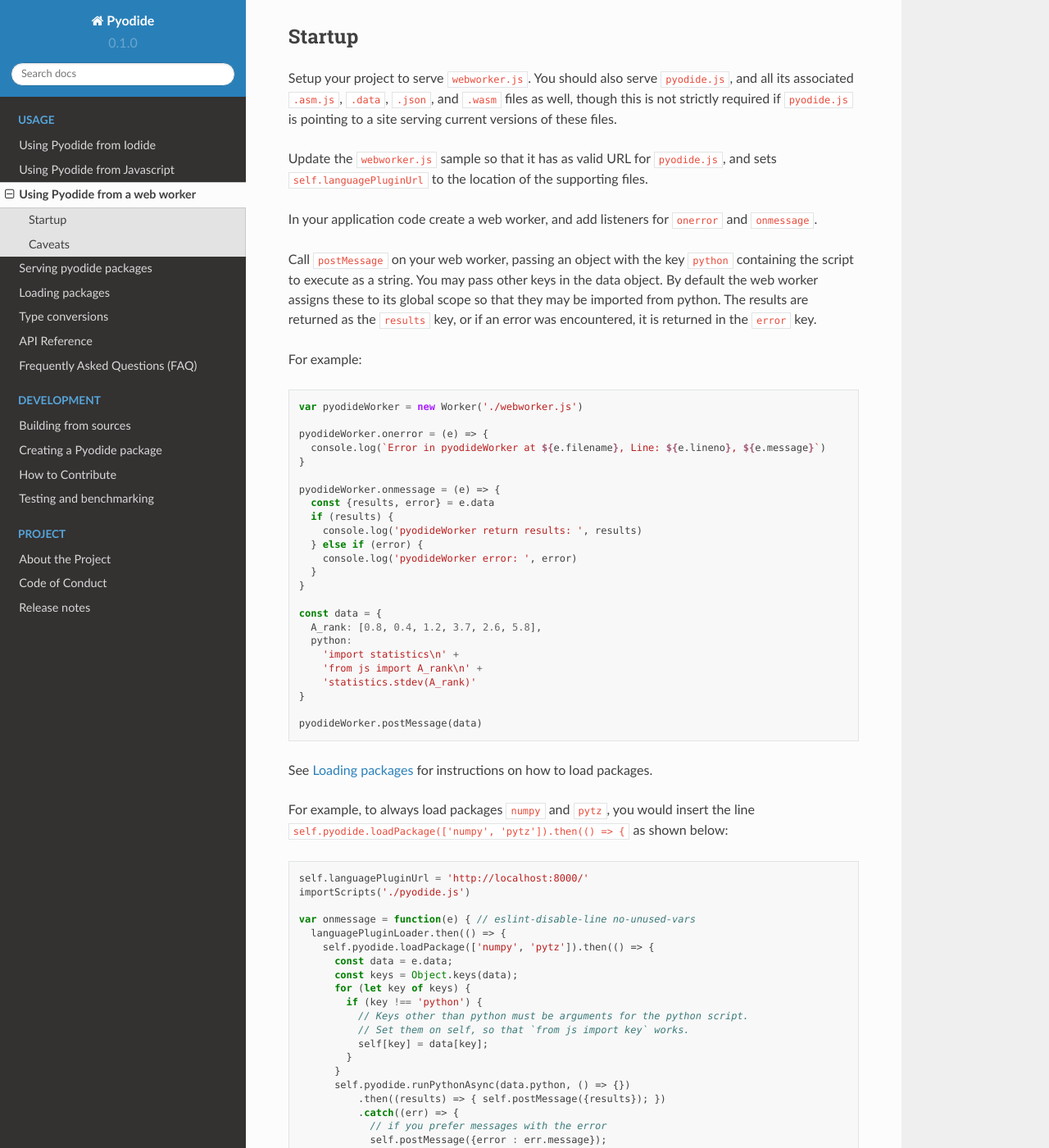
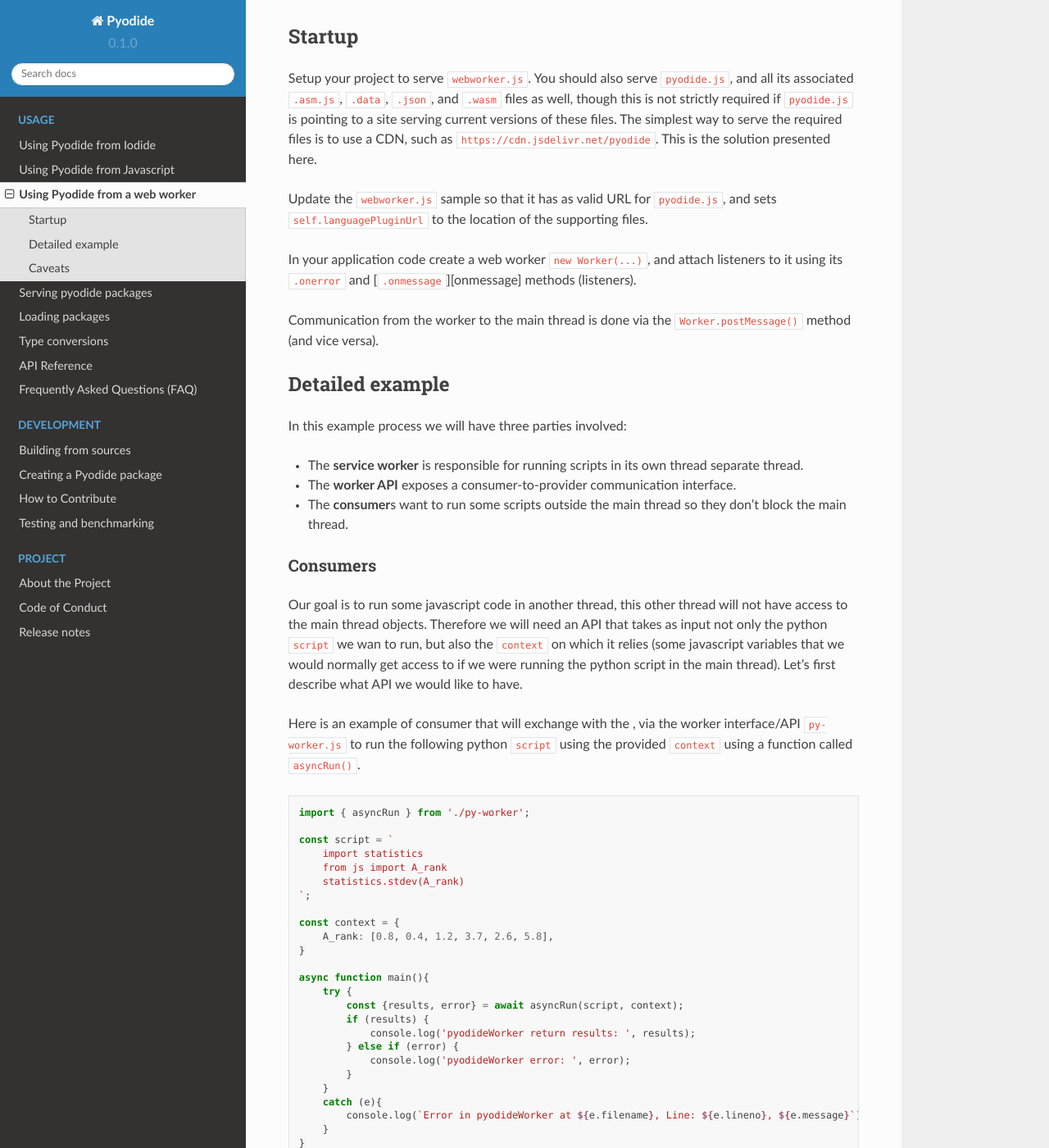
Before and after one commit to pyodide/pyodide, a Sphinx documentation site: the page built from docs/using_pyodide_from_webworker.md, in a window 1280 px wide and 1400 px high, scrolled down 204 px. Shown: the whole window at 82% size. Built offline with Sphinx 7.4.7 and the Read the Docs theme 2.0.0, drawn with Linux system fonts in a browser that asks for light colours; the version number is read from the project's files by our own code; some of the changed text lies outside the part shown.

Commit message:
DOC Improve web worker documentation (#798)

````diff
--- a/docs/using_pyodide_from_webworker.md
+++ b/docs/using_pyodide_from_webworker.md
@@ -10,82 +10,169 @@
 `pyodide.js`, and all its associated `.asm.js`, `.data`, `.json`, and `.wasm`
 files as well, though this is not strictly required if `pyodide.js` is pointing
 to a site serving current versions of these files.
+The simplest way to serve the required files is to use a CDN,
+such as `https://cdn.jsdelivr.net/pyodide`. This is the solution
+presented here.
 
 Update the `webworker.js` sample so that it has as valid URL for `pyodide.js`, and sets
 `self.languagePluginUrl` to the location of the supporting files.
 
-In your application code create a web worker, and add listeners for `onerror`
-and `onmessage`.
+In your application code create a web worker `new Worker(...)`,
+and attach listeners to it using its `.onerror` and [`.onmessage`][onmessage]
+methods (listeners).
 
-Call `postMessage` on your web worker, passing an object with the key `python`
-containing the script to execute as a string. You may pass other keys in the
-data object. By default the web worker assigns these to its global scope so that
-they may be imported from python. The results are returned as the `results` key,
-or if an error was encountered, it is returned in the `error` key.
+Communication from the worker to the main thread is done via the `Worker.postMessage()`
+method (and vice versa).
 
-For example:
+[worker onmessage]: https://developer.mozilla.org/en-US/docs/Web/API/Web_Workers_API/Using_web_workers#Sending_messages_to_and_from_a_dedicated_worker
+[worker onerror]: https://developer.mozilla.org/en-US/docs/Web/API/Web_Workers_API/Using_web_workers#Handling_errors
+
+## Detailed example
+
+In this example process we will have three parties involved:
+
+* The **service worker** is responsible for running scripts in its own thread separate thread.
+* The **worker API** exposes a consumer-to-provider communication interface.
+* The **consumer**s want to run some scripts outside the main thread so they don't block the main thread.
+
+### Consumers
+
+Our goal is to run some javascript code in another thread, this other thread will
+not have access to the main thread objects. Therefore we will need an API that takes
+as input not only the python `script` we wan to run, but also the `context` on which
+it relies (some javascript variables that we would normally get access to if we
+were running the python script in the main thread). Let's first describe what API
+we would like to have.
+
+Here is an example of consumer that will exchange with the , via the worker
+interface/API `py-worker.js` to run the following python `script` using the provided `context`
+using a function called `asyncRun()`.
 
 ```js
-var pyodideWorker = new Worker('./webworker.js')
+import { asyncRun } from './py-worker';
 
-pyodideWorker.onerror = (e) => {
-  console.log(`Error in pyodideWorker at ${e.filename}, Line: ${e.lineno}, ${e.message}`)
+const script = `
+    import statistics
+    from js import A_rank
+    statistics.stdev(A_rank)
+`;
+
+const context = {
+    A_rank: [0.8, 0.4, 1.2, 3.7, 2.6, 5.8],
 }
 
-pyodideWorker.onmessage = (e) => {
-  const {results, error} = e.data
-  if (results) {
-    console.log('pyodideWorker return results: ', results)
-  } else if (error) {
-    console.log('pyodideWorker error: ', error)
-  }
+async function main(){
+    try {
+        const {results, error} = await asyncRun(script, context);
+        if (results) {
+            console.log('pyodideWorker return results: ', results);
+        } else if (error) {
+            console.log('pyodideWorker error: ', error);
+        }
+    }
+    catch (e){
+        console.log(`Error in pyodideWorker at ${e.filename}, Line: ${e.lineno}, ${e.message}`)
+    }
 }
 
-const data = {
-  A_rank: [0.8, 0.4, 1.2, 3.7, 2.6, 5.8],
-  python:
-    'import statistics\n' +
-    'from js import A_rank\n' +
-    'statistics.stdev(A_rank)'
+main();
+```
+
+Before writing the API, lets first have a look at how the worker operates.
+How does our service worker will run the `script` using a given `context`.
+
+### Service worker
+
+[A worker][worker API] is ...
+
+> A worker is an object created using a constructor (e.g. [Worker()][Worker constructor])  that runs a named JavaScript file — this file contains the code that will run in the worker thread; workers run in another global context that is different from the current window. This context is represented by either a DedicatedWorkerGlobalScope object (in the case of dedicated workers - workers that are utilized by a single script), or a SharedWorkerGlobalScope (in the case of shared workers - workers that are shared between multiple scripts).
+
+In our case we will use a single worker to execute python code without interfering with
+client side rendering (which is done by the main javascript thread). The worker does
+two things:
+
+1. Listen on new messages from the main thread
+2. Respond back once it finished executing the python script
+
+These are the required tasks it should fulfill, but it can do other things.
+For example, to always load packages `numpy` and `pytz`, you would insert the
+lines `pythonLoading = self.pyodide.loadPackage(['numpy', 'pytz'])` and
+`await pythonLoading;` as shown below:
+
+```js
+// webworker.js
+
+// Setup your project to serve `py-worker.js`. You should also serve
+// `pyodide.js`, and all its associated `.asm.js`, `.data`, `.json`,
+// and `.wasm` files as well:
+self.languagePluginUrl = 'https://cdn.jsdelivr.net/pyodide/v0.15.0/full/';
+importScripts('https://cdn.jsdelivr.net/pyodide/v0.15.0/full/pyodide.js');
+
+let pythonLoading;
+async function loadPythonPackages(){
+    await languagePluginLoader;
+    pythonLoading = self.pyodide.loadPackage(['numpy', 'pytz']);
 }
 
-pyodideWorker.postMessage(data)
-
+var onmessage = async(event) => {
+    await languagePluginLoader;
+     // since loading package is asynchronous, we need to make sure loading is done:
+    await pythonLoading;
+    // Don't bother yet with this line, suppose our API is built in such a way:
+    const {python, ...context} = event.data;
+    // The worker copies the context in its own "memory" (an object mapping name to values)
+    for (const key of Object.keys(context)){
+        self[key] = context[key];
+    }
+    // Now is the easy part, the one that is similar to working in the main thread:
+    try {
+        self.postMessage({
+            results: await self.pyodide.runPythonAsync(python)
+        });
+    }
+    catch (error){
+        self.postMessage(
+            {error : error.message}
+        );
+    }
+}
 ```
 
-See {ref}`loading_packages` for instructions on how to load packages.
+### The worker API
 
-For example, to always load packages `numpy` and `pytz`, you would insert the
-line `self.pyodide.loadPackage(['numpy', 'pytz']).then(() => {` as shown below:
+Now that we established what the two sides need and how they operate,
+lets connect them using this simple API (`py-worker.js`). This part is
+optional and only a design choice, you could achieve similar results
+by exchanging message directly between your main thread and the webworker.
+You would just need to call `.postMessages()` with the right arguments as
+this API does.
 
 ```js
-self.languagePluginUrl = 'http://localhost:8000/'
-importScripts('./pyodide.js')
+const pyodideWorker = new Worker('./build/webworker.js')
 
-var onmessage = function(e) { // eslint-disable-line no-unused-vars
-  languagePluginLoader.then(() => {
-    self.pyodide.loadPackage(['numpy', 'pytz']).then(() => {
-      const data = e.data;
-      const keys = Object.keys(data);
-      for (let key of keys) {
-        if (key !== 'python') {
-          // Keys other than python must be arguments for the python script.
-          // Set them on self, so that `from js import key` works.
-          self[key] = data[key];
-        }
-      }
-      self.pyodide.runPythonAsync(data.python, () => {})
-          .then((results) => { self.postMessage({results}); })
-          .catch((err) => {
-            // if you prefer messages with the error
-            self.postMessage({error : err.message});
-            // if you prefer onerror events
-            // setTimeout(() => { throw err; });
-          });
+export function run(script, context, onSuccess, onError){
+    pyodideWorker.onerror = onError;
+    pyodideWorker.onmessage = (e) => onSuccess(e.data);
+    pyodideWorker.postMessage({
+        ...context,
+        python: script,
     });
-  });
+}
+
+// Transform the run (callback) form to a more modern async form.
+// This is what allows to write:
+//    const {results, error} = await asyncRun(script, context);
+// Instead of:
+//    run(script, context, successCallback, errorCallback);
+export function asyncRun(script, context) {
+    return new Promise(function(onSuccess, onError) {
+        run(script, context, onSuccess, onError);
+    });
 }
 ```
+
+[worker API]: https://developer.mozilla.org/en-US/docs/Web/API/Web_Workers_API
+[Worker constructor]: https://developer.mozilla.org/en-US/docs/Web/API/Worker/Worker
 
 ## Caveats
 
````
